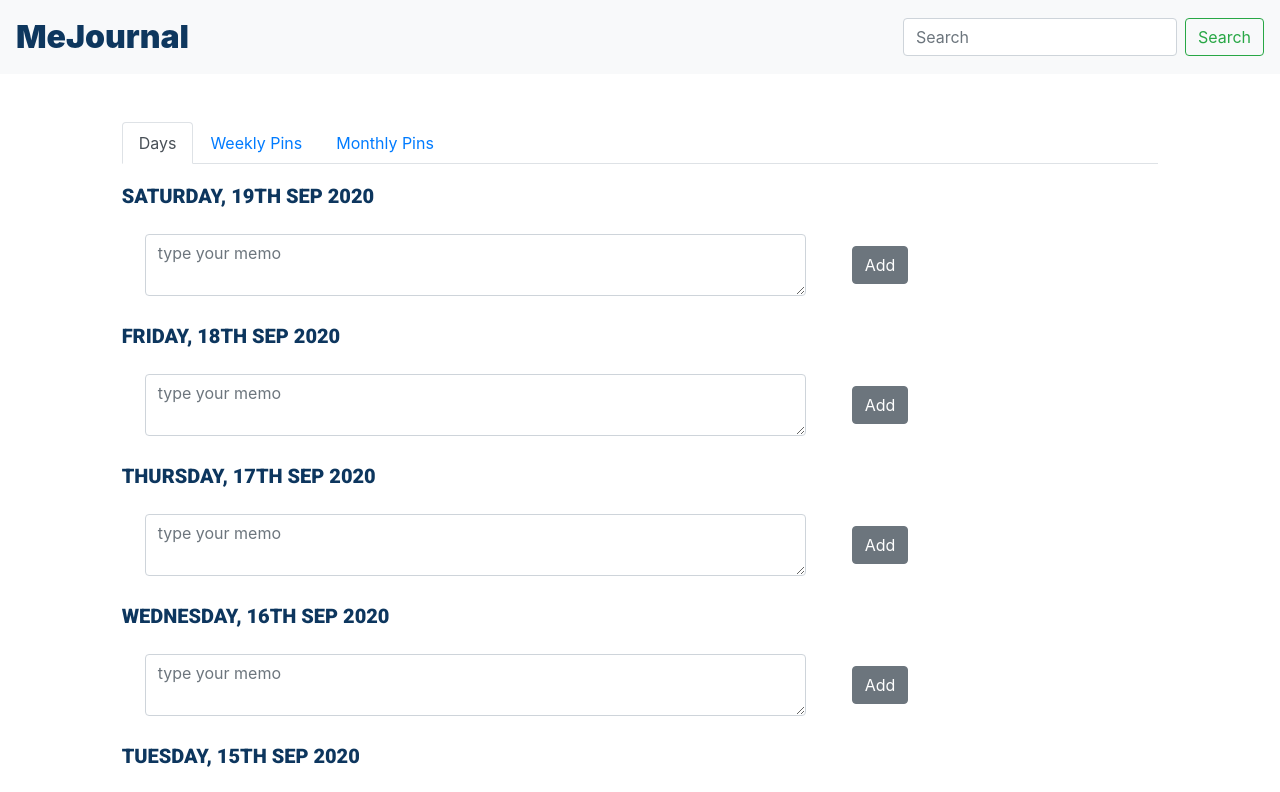
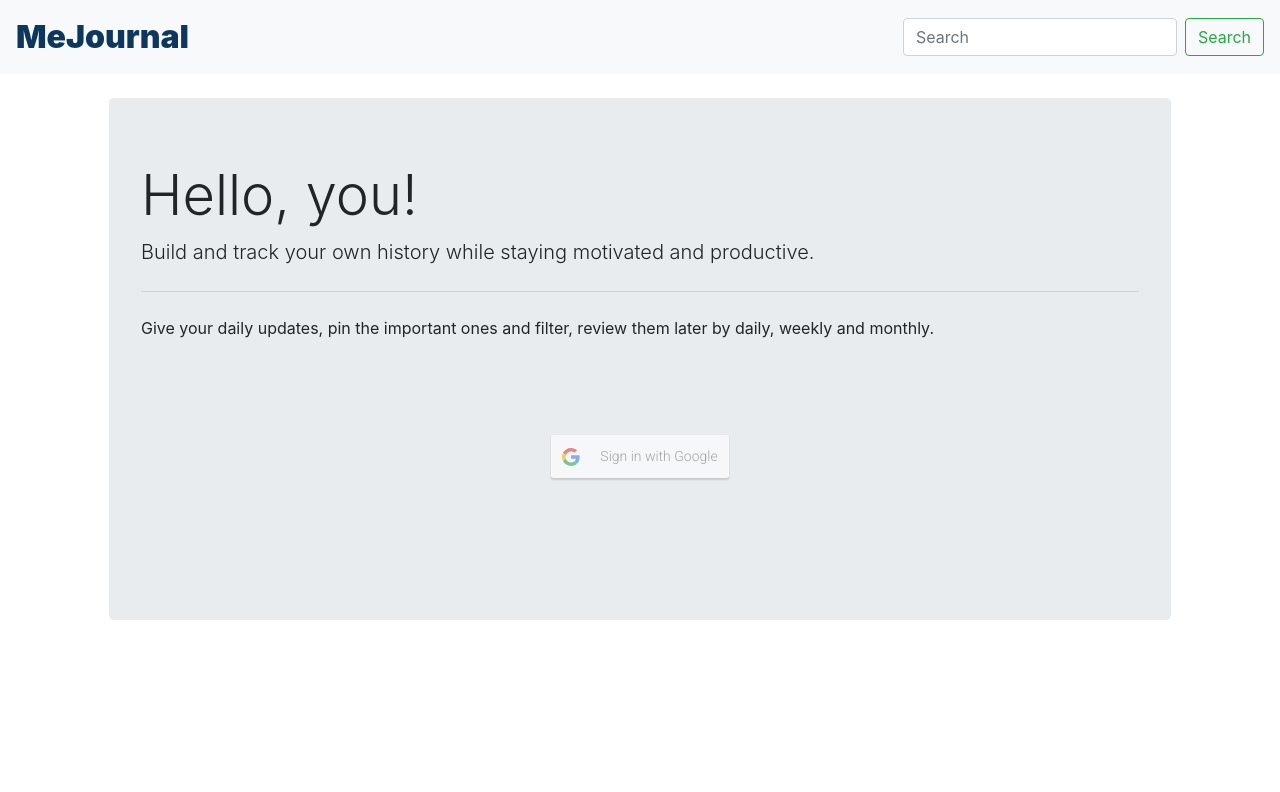
Before and after one commit to muatik/mejournal-app, a React (Create React App) app in the folder mejournal-ui/: page / in a window 1280 px wide. Shown: the top 792 px of the page. Built offline with nearby package versions, Linux system fonts and the light colour scheme.

Commit message:
add welcome page and google sign-in button

```diff
--- a/mejournal-ui/package.json
+++ b/mejournal-ui/package.json
@@ -11,6 +11,7 @@
     "moment": "^2.27.0",
     "react": "^16.13.1",
     "react-dom": "^16.13.1",
+    "react-google-login": "^5.1.21",
     "react-scripts": "3.4.1",
     "uuid": "^8.3.0"
   },
--- a/mejournal-ui/src/App.js
+++ b/mejournal-ui/src/App.js
@@ -1,11 +1,10 @@
 import React, { useState } from 'react';
 import NavBar from './components/NavBar';
-// import MemoList from './components/MemoList';
 import MemoPage from './components/MemoPage';
 
 import MemoService from './services/MemoService';
 
-import moment from 'moment';
+import Welcome from './components/Welcome/Welcome';
 
 
 
@@ -41,11 +40,12 @@ const App = () => {
 
   return (<div>
     <NavBar />
-    <MemoPage
+    <Welcome />
+    {/* <MemoPage
       memoList={memoList.list}
       onMemoFormSubmit={onMemoFormSubmit}
       onDeleted={onDeleted}
-      onPinChanged={onPinChanged} />
+      onPinChanged={onPinChanged} /> */}
   </div>);
 }
 
--- /dev/null
+++ b/mejournal-ui/src/components/Authentication/config.js
@@ -0,0 +1,4 @@
+export default {
+  clientId: '',
+  clientSecret: ''
+}
--- /dev/null
+++ b/mejournal-ui/src/components/Authentication/index.js
@@ -0,0 +1,3 @@
+import Login from "./login";
+
+export default Login;
--- /dev/null
+++ b/mejournal-ui/src/components/Authentication/login.js
@@ -0,0 +1,27 @@
+import React from 'react';
+import GoogleLogin from 'react-google-login';
+import config from './config';
+import Style from './style.css'
+
+const Login = () => {
+  const onSuccess = (response) => {
+    console.log(response);
+
+  };
+
+  const onFailure = (response) => {
+    console.log(response);
+  };
+
+  return (<div className="login">
+    <GoogleLogin
+      clientId={config.clientId}
+      buttonText="Sign in with Google"
+      onSuccess={onSuccess}
+      onFailure={onFailure}
+      scope={'profile email'}
+      cookiePolicy={'single_host_origin'} />
+  </div>);
+}
+
+export default Login;
--- /dev/null
+++ b/mejournal-ui/src/components/Authentication/style.css
@@ -0,0 +1,6 @@
+.login {
+  display: flex;
+  justify-content: center;
+  height: 200px;
+  align-items: center;
+}
--- /dev/null
+++ b/mejournal-ui/src/components/Welcome/Welcome.js
@@ -0,0 +1,16 @@
+import React from 'react';
+import Login from "../Authentication";
+
+const Welcome = () => {
+  return (<div className="container">
+    <div class="jumbotron  m-4">
+      <h1 class="display-4">Hello, you!</h1>
+      <p class="lead">Build and track your own history while staying motivated and productive.</p>
+      <hr class="my-4" />
+      <p>Give your daily updates, pin the important ones and filter, review them later by daily, weekly and monthly.</p>
+      <Login />
+    </div>
+  </div>);
+}
+
+export default Welcome;
```
Also changed, not shown: 1 other file (tests, documents, lock files or other folders).
